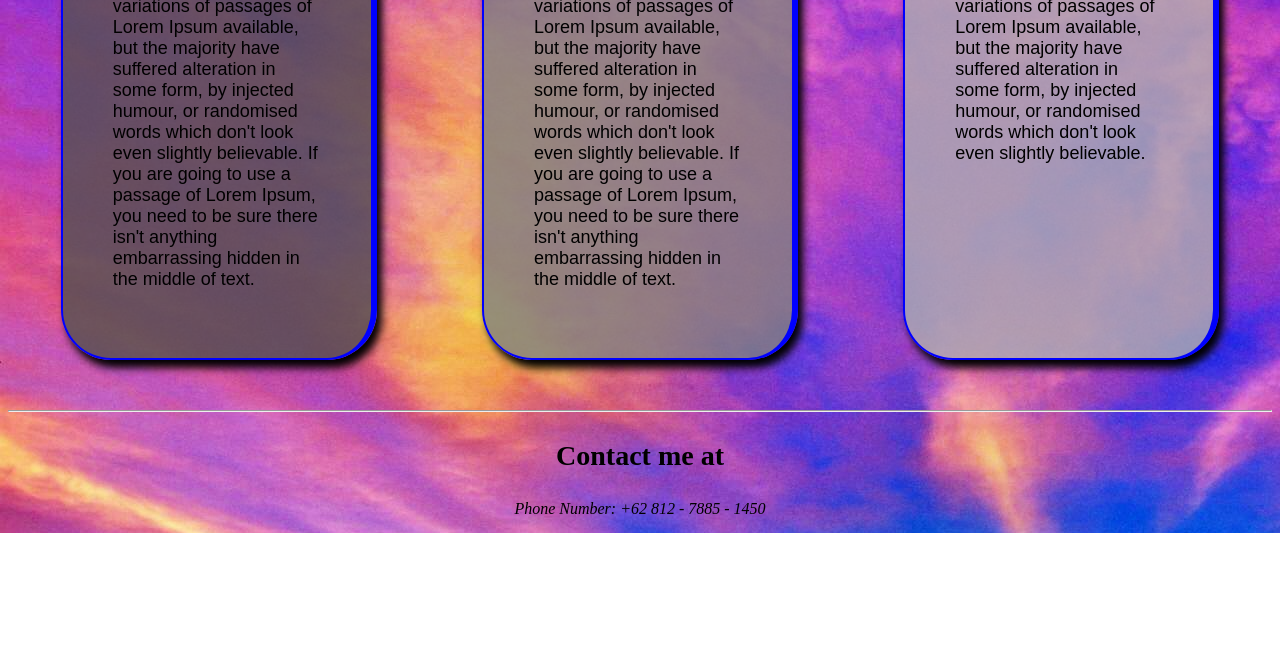
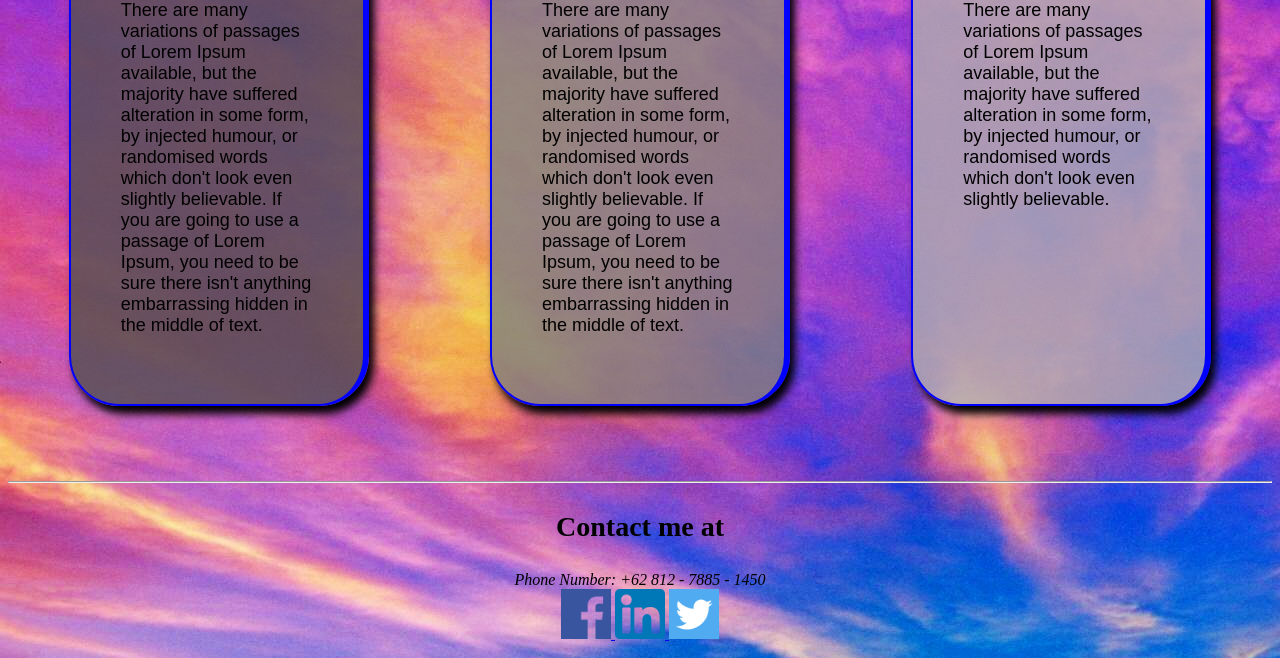
Before and after one commit to A-Naive-Dreamer/css-basic, a plain HTML site: page index.html in a window 1280 px wide. Shown: the part 1917-2575 px from the top of the page. Before the commit the page ends 2450 px from the top, so only its background shows below. Drawn offline with Linux system fonts and the light colour scheme.

Commit message:
Add images and social media icons

```diff
--- a/index.html
+++ b/index.html
@@ -10,19 +10,6 @@
     <link rel="stylesheet" type="text/css" href="./style.css" />
   </head>
   <body>
-    <!-- <nav>
-      <ul>
-        <li><a href=""></a></li>
-
-        <li><a href=""></a></li>
-
-        <li><a href=""></a></li>
-
-        <li><a href=""></a></li>
-
-        <li><a href=""></a></li>
-      </ul>
-    </nav> -->
     <header>
       <h1>
         Atallabela Yosua
@@ -163,18 +150,23 @@
       </div>
     </div>
     <hr />
-
-    <sidebar> </sidebar>
     <footer>
       <h3>
         Contact me at
       </h3>
-      <contact>
+      <address>
         Phone Number: +62 812 - 7885 - 1450
-      </contact>
+        <br />
+        <a href="https://www.google.com">
+          <img class="media-icons" src="./images/facebook.png" alt="Facebook" />
+        </a>
+        <a href="https://www.google.com">
+          <img class="media-icons" src="./images/linkedin.png" alt="Linkedin" />
+        </a>
+        <a href="https://www.google.com">
+          <img class="media-icons" src="./images/twitter.png" alt="Twitter" />
+        </a>
+      </address>
     </footer>
-    <!-- <form>
-      <input type="text" />
-    </form> -->
   </body>
 </html>
--- a/style.css
+++ b/style.css
@@ -105,9 +105,10 @@ article {
   box-shadow: #000000 5px 8px 8px;
   box-sizing: border-box;
   font-family: arial;
+  margin: 25px 0;
   padding: 50px;
   overflow: auto;
-  width: 25%;
+  width: 300px;
 }
 
 .card:hover {
@@ -119,11 +120,16 @@ article {
   width: 200px;
 }
 
-contact {
+address {
   display: block;
   font-style: italic;
   margin: 15px;
   text-align: center;
+}
+
+.media-icons {
+  height: auto;
+  width: 50px;
 }
 
 #card-1:hover {
```
Also changed, not shown: images/facebook.png (added), images/linkedin.png (added), images/twitter.png (added).
